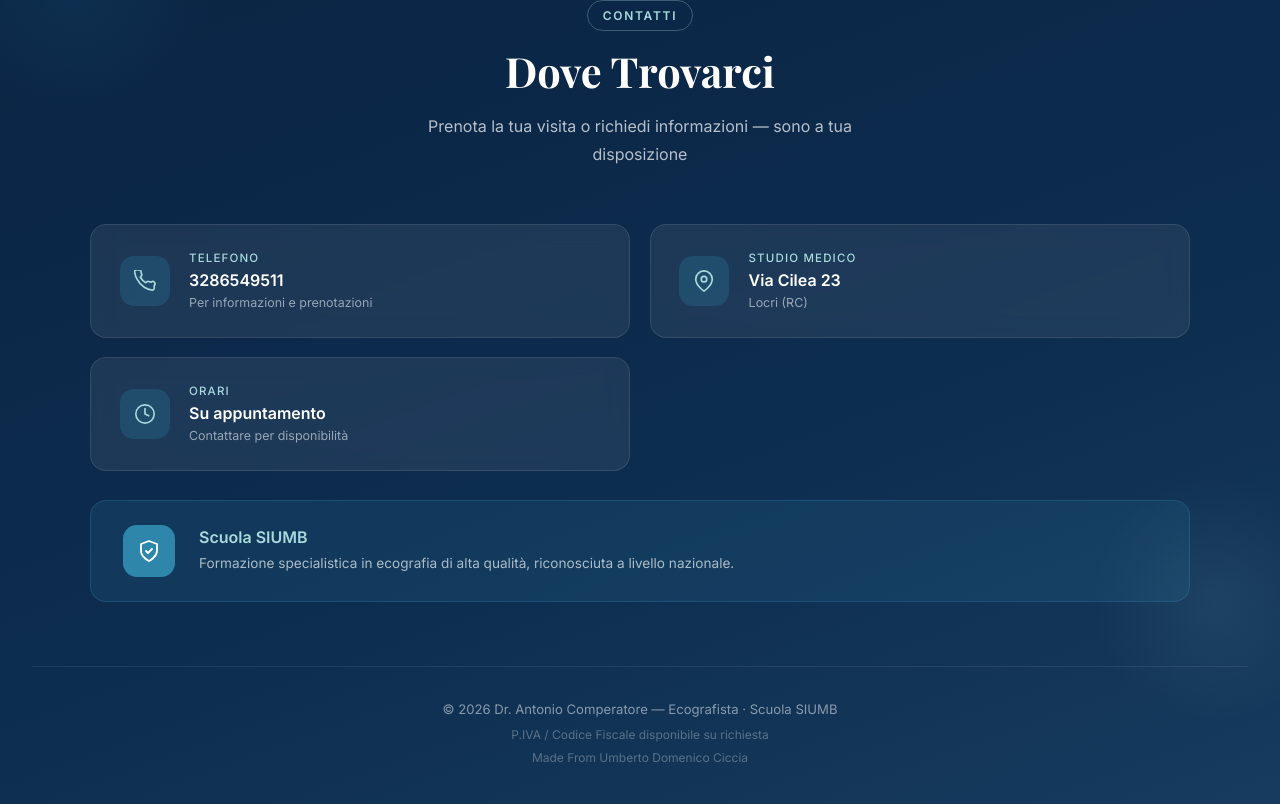
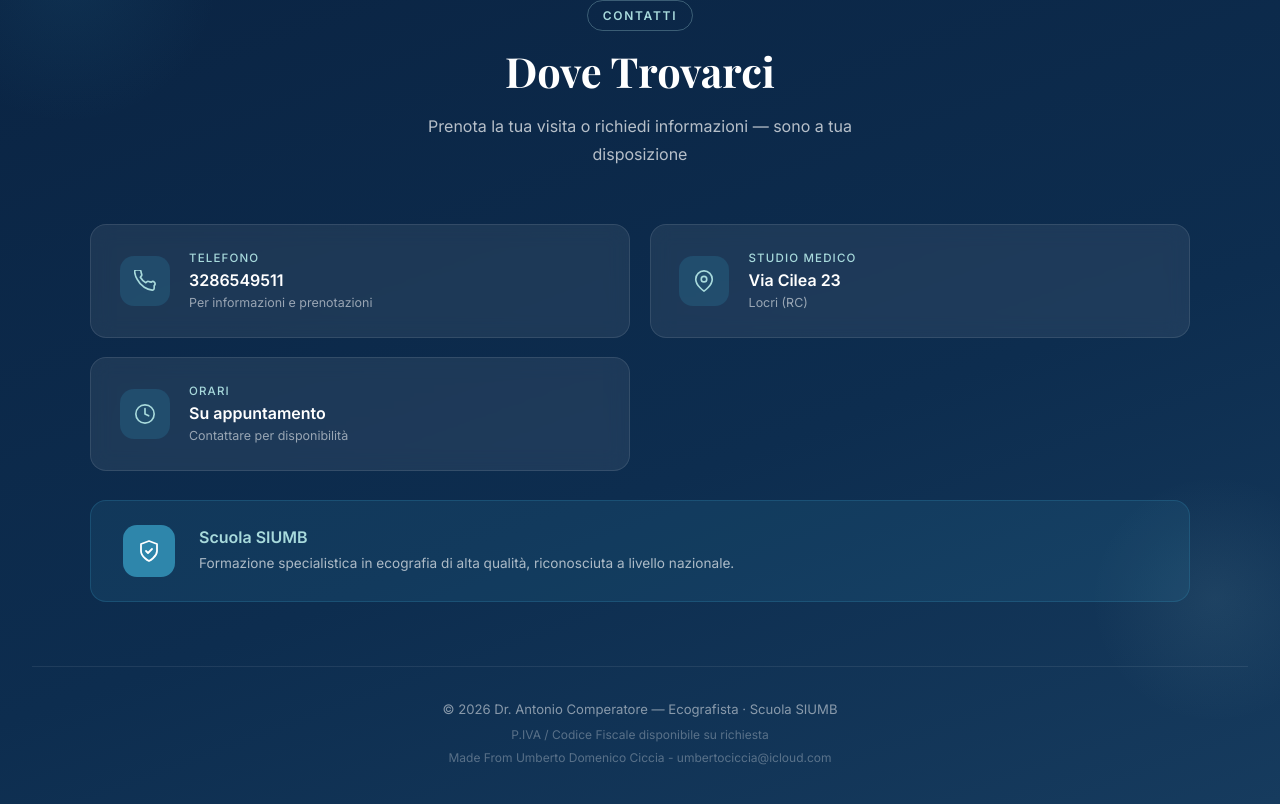
Before and after one commit to umbertocicciaa/doctor-antonio-comperatore, a React (Vite) app: page / in a window 1280 px wide. Shown: the part 3410-4214 px from the top of the page. Built offline with nearby package versions, Linux system fonts and the light colour scheme.

Commit message:
fix: update footer note to include email address for Umberto Domenico Ciccia

```diff
--- a/src/components/Contact.jsx
+++ b/src/components/Contact.jsx
@@ -93,7 +93,7 @@
       <footer className="contact__footer">
         <p>© {new Date().getFullYear()} Dr. Antonio Comperatore — Ecografista · Scuola SIUMB</p>
         <p className="contact__footer-note">P.IVA / Codice Fiscale disponibile su richiesta</p>
-        <p className="contact__footer-note">Made From Umberto Domenico Ciccia</p>
+        <p className="contact__footer-note">Made From Umberto Domenico Ciccia - umbertociccia@icloud.com</p>
       </footer>
     </section>
   );
```
